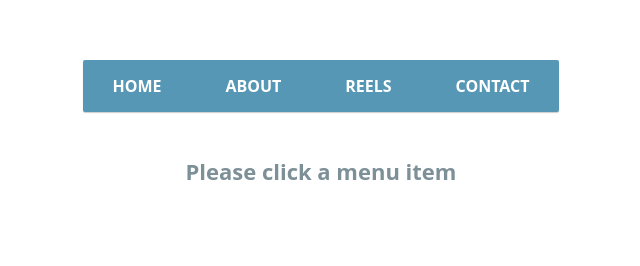
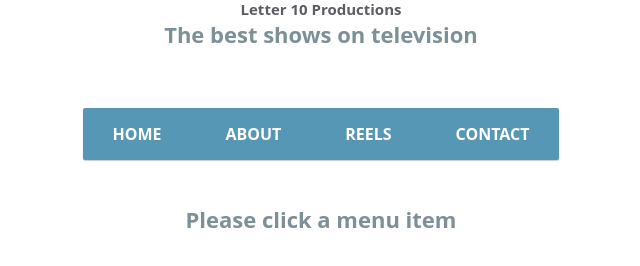
Before and after one commit to mconiaris/Letter10, a plain HTML site: page index.html in a window 1280 px wide. Shown: the whole page, without its empty margins (319-959 px from the left). Drawn offline with nearby package versions, Linux system fonts and the light colour scheme.

Commit message:
Added header text to body.

```diff
--- a/index.html
+++ b/index.html
@@ -7,6 +7,10 @@
   <link rel="stylesheet" type="text/css" href="main.css">
 </head>
 <body>
+  <header>
+    <h4>Letter 10 Productions</h4>
+    <p class=header>The best shows on television</p>
+  </header>
   <!-- Adding the ng-app declaration to initialize AngularJS -->
 <div id="main" ng-app>
   <!-- The navigation menu will get the value of the "active" variable as a class.
```
